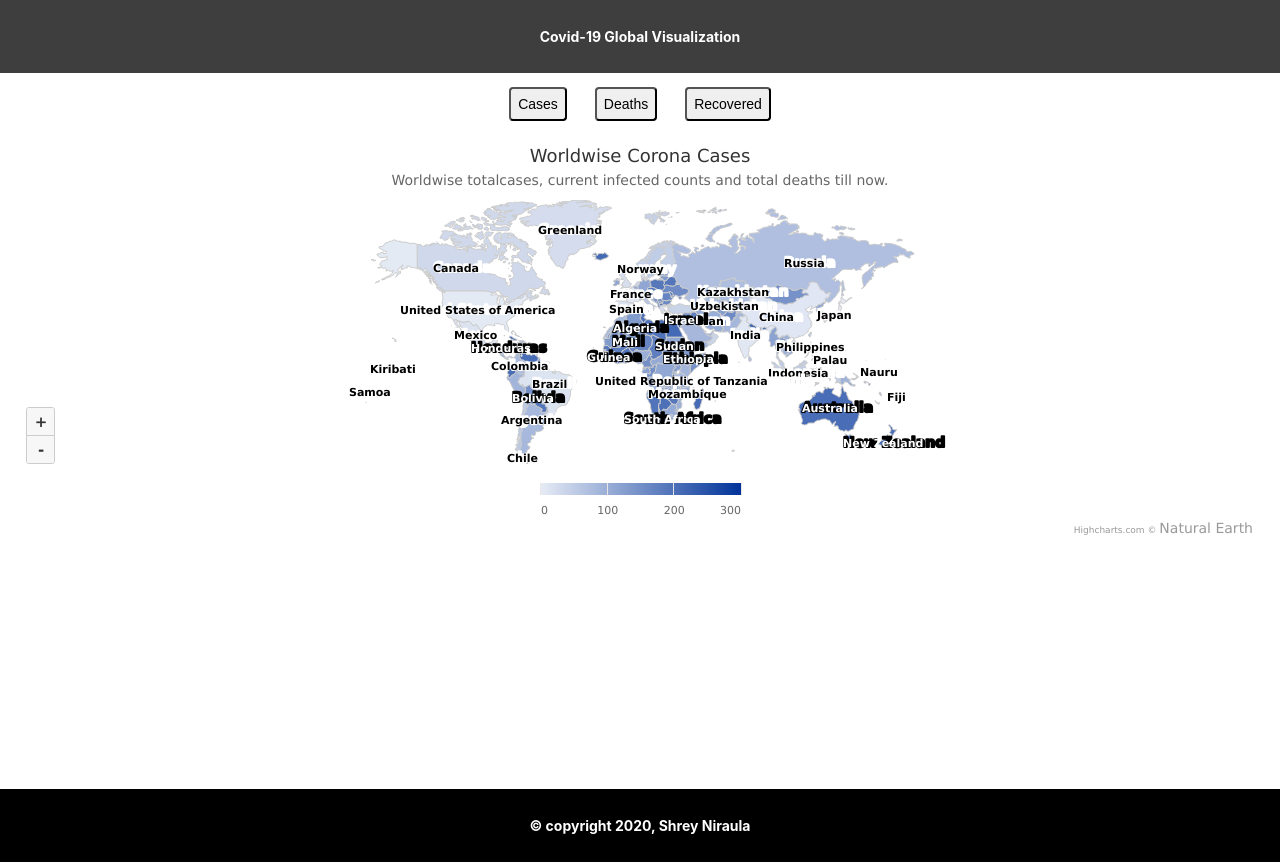
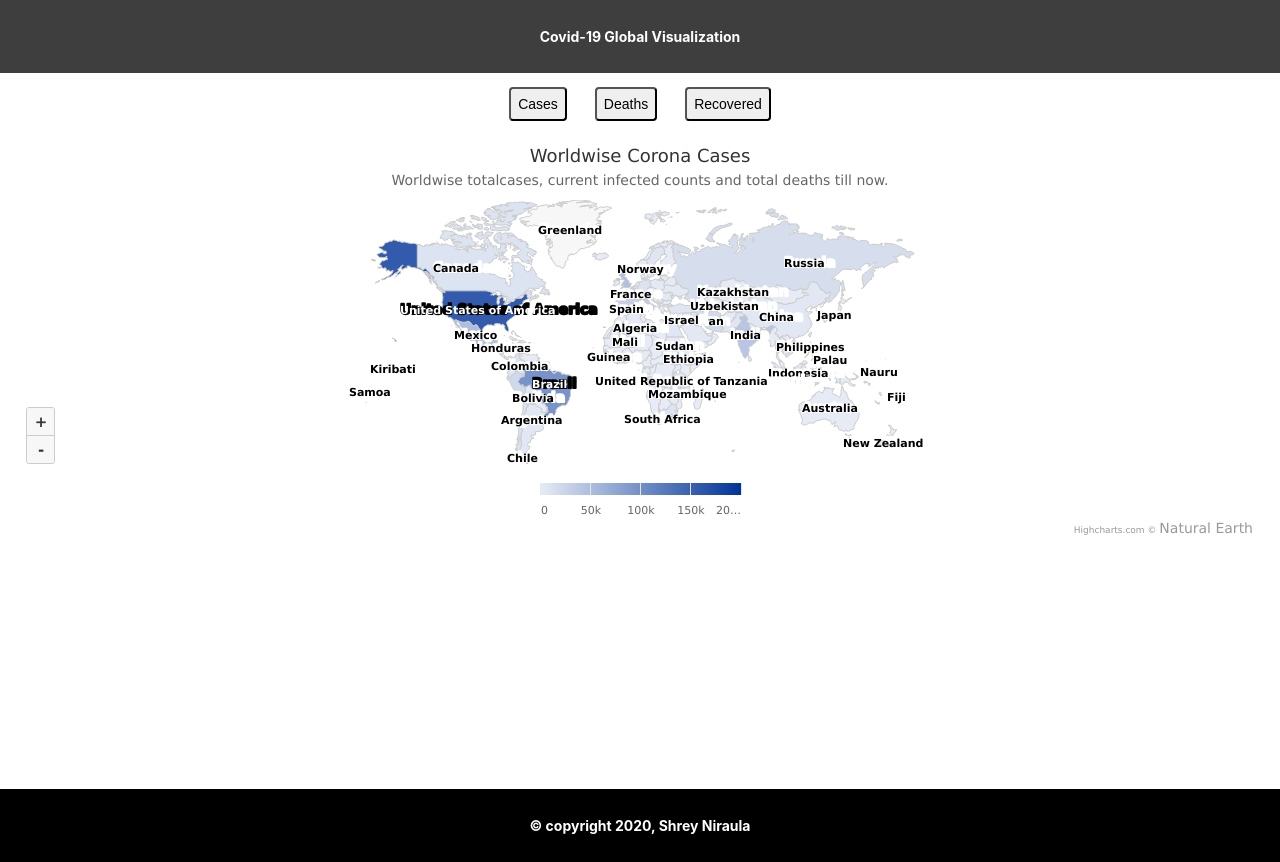
Before and after one commit to ShreyNiraula/Covid19-worldmap, a React (Create React App) app: page / in a window 1280 px wide. Built offline with nearby package versions, Linux system fonts and the light colour scheme.

Commit message:
Initial State MANUALLY changed to death data

```diff
--- a/src/App.js
+++ b/src/App.js
@@ -20,9 +20,7 @@ function App() {
   const dispatch = useDispatch();
 
   const fetchData = (buttonType)=>{
-    dispatch(getData({
-      buttonType
-    }))
+    dispatch(getData({buttonType}))
   }
   return (
     <div className="App">
--- a/src/mapOptions/mapOptions.js
+++ b/src/mapOptions/mapOptions.js
@@ -21,7 +21,7 @@ const mapOptions = {
     },
     series: [{
         mapData: mapData,   //static data
-        name: 'Total Corona Cases', // highlighted text when hovered on any country
+        name: 'Total Death Cases', // highlighted text when hovered on any country
         states: {
             // select: {
             //     color: 'green',
@@ -54,219 +54,192 @@ const mapOptions = {
         },
         data :  // data to be changed...
         [
-            ['fo', 0],
-            ['um', 1],
-            ['us', 2],
-            ['jp', 3],
-            ['sc', 4],
-            ['in', 5],
-            ['fr', 6],
-            ['fm', 7],
-            ['cn', 8],
-            ['pt', 9],
-            ['sw', 10],
-            ['sh', 11],
-            ['br', 12],
-            ['ki', 13],
-            ['ph', 14],
-            ['mx', 15],
-            ['es', 16],
-            ['bu', 17],
-            ['mv', 18],
-            ['sp', 19],
-            ['gb', 20],
-            ['gr', 21],
-            ['as', 22],
-            ['dk', 23],
-            ['gl', 24],
-            ['gu', 25],
-            ['mp', 26],
-            ['pr', 27],
-            ['vi', 28],
-            ['ca', 29],
-            ['st', 30],
-            ['cv', 31],
-            ['dm', 32],
-            ['nl', 33],
-            ['jm', 34],
-            ['ws', 35],
-            ['om', 36],
-            ['vc', 37],
-            ['tr', 38],
-            ['bd', 39],
-            ['lc', 40],
-            ['nr', 41],
-            ['no', 42],
-            ['kn', 43],
-            ['bh', 44],
-            ['to', 45],
-            ['fi', 46],
-            ['id', 47],
-            ['mu', 48],
-            ['se', 49],
-            ['tt', 50],
-            ['my', 51],
-            ['pa', 52],
-            ['pw', 53],
-            ['tv', 54],
-            ['mh', 55],
-            ['cl', 56],
-            ['th', 57],
-            ['gd', 58],
-            ['ee', 59],
-            ['ag', 60],
-            ['tw', 61],
-            ['bb', 62],
-            ['it', 63],
-            ['mt', 64],
-            ['vu', 65],
-            ['sg', 66],
-            ['cy', 67],
-            ['lk', 68],
-            ['km', 69],
-            ['fj', 70],
-            ['ru', 71],
-            ['va', 72],
-            ['sm', 73],
-            ['kz', 74],
-            ['az', 75],
-            ['tj', 76],
-            ['ls', 77],
-            ['uz', 78],
-            ['ma', 79],
-            ['co', 80],
-            ['tl', 81],
-            ['tz', 82],
-            ['ar', 83],
-            ['sa', 84],
-            ['pk', 85],
-            ['ye', 86],
-            ['ae', 87],
-            ['ke', 88],
-            ['pe', 89],
-            ['do', 90],
-            ['ht', 91],
-            ['pg', 92],
-            ['ao', 93],
-            ['kh', 94],
-            ['vn', 95],
-            ['mz', 96],
-            ['cr', 97],
-            ['bj', 98],
-            ['ng', 99],
-            ['ir', 100],
-            ['sv', 101],
-            ['sl', 102],
-            ['gw', 103],
-            ['hr', 104],
-            ['bz', 105],
-            ['za', 106],
-            ['cf', 107],
-            ['sd', 108],
-            ['cd', 109],
-            ['kw', 110],
-            ['de', 111],
-            ['be', 112],
-            ['ie', 113],
-            ['kp', 114],
-            ['kr', 115],
-            ['gy', 116],
-            ['hn', 117],
-            ['mm', 118],
-            ['ga', 119],
-            ['gq', 120],
-            ['ni', 121],
-            ['lv', 122],
-            ['ug', 123],
-            ['mw', 124],
-            ['am', 125],
-            ['sx', 126],
-            ['tm', 127],
-            ['zm', 128],
-            ['nc', 129],
-            ['mr', 130],
-            ['dz', 131],
-            ['lt', 132],
-            ['et', 133],
-            ['er', 134],
-            ['gh', 135],
-            ['si', 136],
-            ['gt', 137],
-            ['ba', 138],
-            ['jo', 139],
-            ['sy', 140],
-            ['mc', 141],
-            ['al', 142],
-            ['uy', 143],
-            ['cnm', 144],
-            ['mn', 145],
-            ['rw', 146],
-            ['so', 147],
-            ['bo', 148],
-            ['cm', 149],
-            ['cg', 150],
-            ['eh', 151],
-            ['rs', 152],
-            ['me', 153],
-            ['tg', 154],
-            ['la', 155],
-            ['af', 156],
-            ['ua', 157],
-            ['sk', 158],
-            ['jk', 159],
-            ['bg', 160],
-            ['qa', 161],
-            ['li', 162],
-            ['at', 163],
-            ['sz', 164],
-            ['hu', 165],
-            ['ro', 166],
-            ['ne', 167],
-            ['lu', 168],
-            ['ad', 169],
-            ['ci', 170],
-            ['lr', 171],
-            ['bn', 172],
-            ['iq', 173],
-            ['ge', 174],
-            ['gm', 175],
-            ['ch', 176],
-            ['td', 177],
-            ['kv', 178],
-            ['lb', 179],
-            ['dj', 180],
-            ['bi', 181],
-            ['sr', 182],
-            ['il', 183],
-            ['ml', 184],
-            ['sn', 185],
-            ['gn', 186],
-            ['zw', 187],
-            ['pl', 188],
-            ['mk', 189],
-            ['py', 190],
-            ['by', 191],
-            ['cz', 192],
-            ['bf', 193],
-            ['na', 194],
-            ['ly', 195],
-            ['tn', 196],
-            ['bt', 197],
-            ['md', 198],
-            ['ss', 199],
-            ['bw', 200],
-            ['bs', 201],
-            ['nz', 202],
-            ['cu', 203],
-            ['ec', 204],
-            ['au', 205],
-            ['ve', 206],
-            ['sb', 207],
-            ['mg', 208],
-            ['is', 209],
-            ['eg', 210],
-            ['kg', 211],
-            ['np', 210]
+            ["af", 1288]
+            ,["al", 176]
+            ,["dz", 1248]
+            ,["ad", 52]
+            ,["ao", 59]
+            ,["ag", 3]
+            ,["ar", 3979]
+            ,["am", 768]
+            ,["au", 247]
+            ,["at", 719]
+            ,["az",473]
+            ,["bs",14]
+            ,["bh",151]
+            ,["bd",3234]
+            ,["bb",7]
+            ,["by",574]
+            ,["be",9852]
+            ,["bz",2]
+            ,["bj",38]
+            ,["bt",0]
+            ,["bo",3320]
+            ,["ba",373]
+            ,["bw",2]
+            ,["br",95819]
+            ,["bn",3]
+            ,["bg",415]
+            ,["bf",54]
+            ,["bi",1]
+            ,["kh",0]
+            ,["cm",391]
+            ,["ca",9004]
+            ,["cv",26]
+            ,["cf",59]
+            ,["td",75]
+            ,["cl",9745]
+            ,["cn",4676]
+            ,["co",11315]
+            ,["km",7]
+            ,["cg",58]
+            ,["cd",215]
+            ,["cr",181]
+            ,["hr",154]
+            ,["cu",88]
+            ,["cy",19]
+            ,["cz",386]
+            ,["ci",103]
+            ,["dk",616]
+            ,["dj",59]
+            ,["dm",0]
+            ,["do",1213]
+            ,["ec",5808]
+            ,["eg",4912]
+            ,["sv",486]
+            ,["gq",83]
+            ,["er",0]
+            ,["ee",63]
+            ,["et",343]
+            ,["fj",1]
+            ,["fi",331]
+            ,["fr",30297]
+            ,["ga",51]
+            ,["gm",14]
+            ,["ge",17]
+            ,["de",9163]
+            ,["gh",191]
+            ,["gr",209]
+            ,["gd",0]
+            ,["gt",2037]
+            ,["gn",48]
+            ,["gw",27]
+            ,["gy",22]
+            ,["ht",166]
+            ,["va",0]
+            ,["hn",1400]
+            ,["hu",598]
+            ,["is",10]
+            ,["in",39795]
+            ,["id",5388]
+            ,["ir",17617]
+            ,["iq",5017]
+            ,["ie",1763]
+            ,["il",561]
+            ,["it",35171]
+            ,["jm",12]
+            ,["jp",1023]
+            ,["jo",11]
+            ,["kz",1058]
+            ,["ke",388]
+            ,["kr",302]
+            ,["kw",465]
+            ,["kg",1427]
+            ,["la",0]
+            ,["lv",32]
+            ,["lb",65]
+            ,["ls",21]
+            ,["lr",78]
+            ,["ly",96]
+            ,["li",1]
+            ,["lt",80]
+            ,["lu",118]
+            ,["mk",505]
+            ,["mg",123]
+            ,["mw",128]
+            ,["my",125]
+            ,["mv",19]
+            ,["ml",124]
+            ,["mt",9]
+            ,["mr",157]
+            ,["mu",10]
+            ,["mx",48869]
+            ,["md",810]
+            ,["mc",4]
+            ,["mn",0]
+            ,["me",53]
+            ,["ma",417]
+            ,["mz",15]
+            ,["mm",6]
+            ,["na",12]
+            ,["np",58]
+            ,["nl",6170]
+            ,["nz",22]
+            ,["ni",123]
+            ,["ne",69]
+            ,["ng",910]
+            ,["no",256]
+            ,["om",421]
+            ,["pk",5999]
+            ,["ps",86]
+            ,["pa",1522]
+            ,["pg",2]
+            ,["py",59]
+            ,["pe",20007]
+            ,["ph",2115]
+            ,["pl",1738]
+            ,["pt",1739]
+            ,["qa",177]
+            ,["xk",296]
+            ,["ro",2480]
+            ,["ru",14327]
+            ,["rw",5]
+            ,["kn",0]
+            ,["lc",0]
+            ,["vc",0]
+            ,["sm",42]
+            ,["st",15]
+            ,["sa",2984]
+            ,["sn",214]
+            ,["rs",605]
+            ,["sc",0]
+            ,["sl",67]
+            ,["sg",27]
+            ,["sk",29]
+            ,["si",123]
+            ,["so",93]
+            ,["za",8884]
+            ,["ss",47]
+            ,["es",28498]
+            ,["lk",11]
+            ,["sd",763]
+            ,["sr",27]
+            ,["sz",49]
+            ,["se",5747]
+            ,["ch",1981]
+            ,["sy",46]
+            ,["tw",7]
+            ,["tj",61]
+            ,["tz",21]
+            ,["th",58]
+            ,["tl",0]
+            ,["tg",19]
+            ,["tt",8]
+            ,["tn",51]
+            ,["tr",5765]
+            ,["ug",5]
+            ,["ua",1788]
+            ,["ae",351]
+            ,["gb",46295]
+            ,["us",156862]
+            ,["uy",37]
+            ,["uz",165]
+            ,["ve",187]
+            ,["vn",8]
+            ,["eh",1]
+            ,["ye",506]
+            ,["zm",173]
+            ,["zw",81]
         ]
         // mapChart.get('us').select();
     }],
```
Also changed, not shown: src/index.js (+37 -9 lines).
